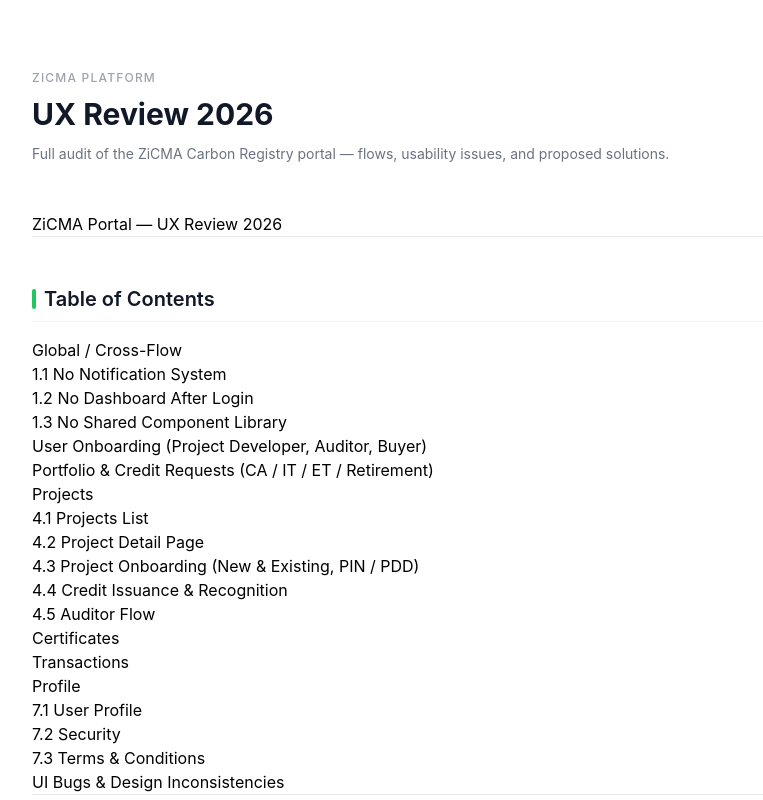
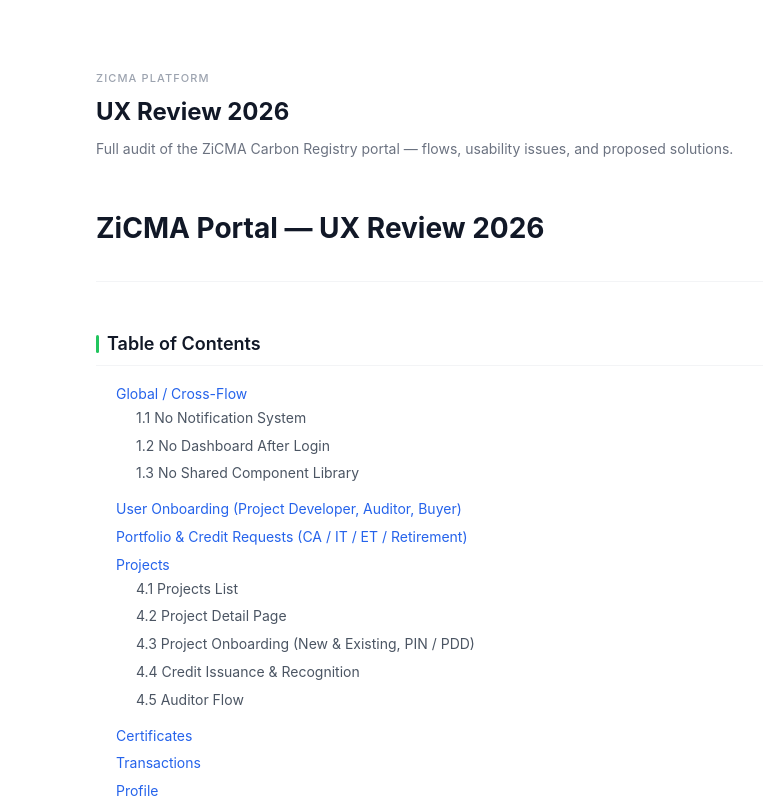
Before and after one commit to lixunoff/CV, a Next.js app: page /platformuxaudit in a window 1280 px wide. Shown: the top 800 px of the page, without its empty margins (184-947 px from the left). Built offline with nearby package versions, Linux system fonts and the light colour scheme.

Commit message:
fix: replace prose classes with inline styles for ux audit page

```diff
--- a/app/platformuxaudit/page.tsx
+++ b/app/platformuxaudit/page.tsx
@@ -2,6 +2,62 @@
 
 import React, { useEffect, useState } from 'react';
 import ReactMarkdown from 'react-markdown';
+import type { Components } from 'react-markdown';
+
+const components: Components = {
+  h1: ({ children }) => (
+    <h1 style={{ fontSize: '1.75rem', fontWeight: 700, color: '#111827', marginBottom: '2rem', marginTop: 0 }}>{children}</h1>
+  ),
+  h2: ({ children }) => (
+    <h2 style={{ fontSize: '1.125rem', fontWeight: 600, color: '#111827', marginTop: '3rem', marginBottom: '1rem', paddingBottom: '0.5rem', borderBottom: '1px solid #f3f4f6', display: 'flex', alignItems: 'center', gap: '0.5rem' }}>
+      <span style={{ width: 3, height: 18, backgroundColor: '#22c55e', borderRadius: 999, display: 'inline-block', flexShrink: 0 }} />
+      {children}
+    </h2>
+  ),
+  h3: ({ children }) => (
+    <h3 style={{ fontSize: '0.9375rem', fontWeight: 600, color: '#1f2937', marginTop: '2rem', marginBottom: '0.5rem' }}>{children}</h3>
+  ),
+  h4: ({ children }) => (
+    <h4 style={{ fontSize: '0.875rem', fontWeight: 600, color: '#374151', marginTop: '1.5rem', marginBottom: '0.375rem' }}>{children}</h4>
+  ),
+  p: ({ children }) => (
+    <p style={{ fontSize: '0.875rem', color: '#4b5563', lineHeight: 1.7, marginBottom: '0.75rem' }}>{children}</p>
+  ),
+  ul: ({ children }) => (
+    <ul style={{ paddingLeft: '1.25rem', marginBottom: '0.75rem' }}>{children}</ul>
+  ),
+  ol: ({ children }) => (
+    <ol style={{ paddingLeft: '1.25rem', marginBottom: '0.75rem' }}>{children}</ol>
+  ),
+  li: ({ children }) => (
+    <li style={{ fontSize: '0.875rem', color: '#4b5563', lineHeight: 1.7, marginBottom: '0.25rem' }}>{children}</li>
+  ),
+  strong: ({ children }) => (
+    <strong style={{ fontWeight: 600, color: '#1f2937' }}>{children}</strong>
+  ),
+  a: ({ children, href }) => (
+    <a href={href} style={{ color: '#2563eb', textDecoration: 'none' }} target="_blank" rel="noreferrer">{children}</a>
+  ),
+  hr: () => (
+    <hr style={{ border: 'none', borderTop: '1px solid #f3f4f6', margin: '1.5rem 0' }} />
+  ),
+  blockquote: ({ children }) => (
+    <blockquote style={{ borderLeft: '3px solid #f59e0b', backgroundColor: '#fffbeb', padding: '0.75rem 1rem', borderRadius: '0 0.375rem 0.375rem 0', margin: '1rem 0' }}>
+      <div style={{ color: '#92400e', fontSize: '0.875rem' }}>{children}</div>
+    </blockquote>
+  ),
+  table: ({ children }) => (
+    <div style={{ overflowX: 'auto', marginBottom: '1rem' }}>
+      <table style={{ width: '100%', fontSize: '0.8125rem', borderCollapse: 'collapse' }}>{children}</table>
+    </div>
+  ),
+  th: ({ children }) => (
+    <th style={{ textAlign: 'left', padding: '0.5rem 0.75rem', backgroundColor: '#f9fafb', fontWeight: 600, color: '#374151', borderBottom: '1px solid #e5e7eb' }}>{children}</th>
+  ),
+  td: ({ children }) => (
+    <td style={{ padding: '0.5rem 0.75rem', color: '#4b5563', borderBottom: '1px solid #f3f4f6' }}>{children}</td>
+  ),
+};
 
 export default function PlatformUXAudit() {
   const [content, setContent] = useState('');
@@ -13,48 +69,20 @@
   }, []);
 
   return (
-    <div className="min-h-screen bg-white">
-      <div className="max-w-4xl mx-auto px-6 py-16">
-        <div className="mb-12">
-          <span className="text-xs font-medium text-gray-400 uppercase tracking-widest">ZiCMA Platform</span>
-          <h1 className="mt-2 text-3xl font-bold text-gray-900">UX Review 2026</h1>
-          <p className="mt-3 text-gray-500 text-sm">Full audit of the ZiCMA Carbon Registry portal — flows, usability issues, and proposed solutions.</p>
+    <div style={{ minHeight: '100vh', backgroundColor: '#fff' }}>
+      <div style={{ maxWidth: 768, margin: '0 auto', padding: '4rem 1.5rem' }}>
+        <div style={{ marginBottom: '3rem' }}>
+          <span style={{ fontSize: '0.6875rem', fontWeight: 500, color: '#9ca3af', textTransform: 'uppercase', letterSpacing: '0.1em' }}>ZiCMA Platform</span>
+          <div style={{ marginTop: '0.375rem', fontSize: '1.5rem', fontWeight: 700, color: '#111827' }}>UX Review 2026</div>
+          <p style={{ marginTop: '0.5rem', fontSize: '0.875rem', color: '#6b7280' }}>Full audit of the ZiCMA Carbon Registry portal — flows, usability issues, and proposed solutions.</p>
         </div>
 
-        <div
-          className="prose prose-gray max-w-none
-            prose-h1:text-2xl prose-h1:font-bold prose-h1:text-gray-900 prose-h1:mt-0 prose-h1:mb-8
-            prose-h2:text-xl prose-h2:font-semibold prose-h2:text-gray-900 prose-h2:mt-12 prose-h2:mb-4 prose-h2:pb-2 prose-h2:border-b prose-h2:border-gray-100
-            prose-h3:text-base prose-h3:font-semibold prose-h3:text-gray-800 prose-h3:mt-8 prose-h3:mb-3
-            prose-h4:text-sm prose-h4:font-semibold prose-h4:text-gray-700 prose-h4:mt-6 prose-h4:mb-2
-            prose-p:text-gray-600 prose-p:leading-relaxed prose-p:text-sm
-            prose-li:text-gray-600 prose-li:text-sm
-            prose-strong:text-gray-800 prose-strong:font-semibold
-            prose-a:text-blue-600 prose-a:no-underline hover:prose-a:underline
-            prose-hr:border-gray-100 prose-hr:my-8
-            prose-blockquote:border-l-4 prose-blockquote:border-amber-400 prose-blockquote:bg-amber-50 prose-blockquote:px-4 prose-blockquote:py-3 prose-blockquote:rounded-r prose-blockquote:not-italic
-            prose-blockquote:text-amber-800 prose-blockquote:text-sm
-            prose-table:text-sm
-            prose-th:text-gray-700 prose-th:font-semibold prose-th:bg-gray-50
-            prose-td:text-gray-600
-            prose-code:text-xs prose-code:bg-gray-100 prose-code:px-1 prose-code:rounded"
-        >
-          <ReactMarkdown
-            components={{
-              h2: ({ children }) => (
-                <h2 className="text-xl font-semibold text-gray-900 mt-12 mb-4 pb-2 border-b border-gray-100 flex items-center gap-2">
-                  <span className="w-1 h-5 bg-green-500 rounded-full inline-block flex-shrink-0" />
-                  {children}
-                </h2>
-              ),
-            }}
-          >
-            {content}
-          </ReactMarkdown>
-        </div>
+        <ReactMarkdown components={components}>
+          {content}
+        </ReactMarkdown>
 
-        <div className="mt-20 pt-8 border-t border-gray-100 text-center">
-          <p className="text-xs text-gray-400">ZiCMA UX Review 2026 · Denis Lixunoff</p>
+        <div style={{ marginTop: '5rem', paddingTop: '2rem', borderTop: '1px solid #f3f4f6', textAlign: 'center' }}>
+          <p style={{ fontSize: '0.75rem', color: '#9ca3af' }}>ZiCMA UX Review 2026 · Denis Lixunoff</p>
         </div>
       </div>
     </div>
```
